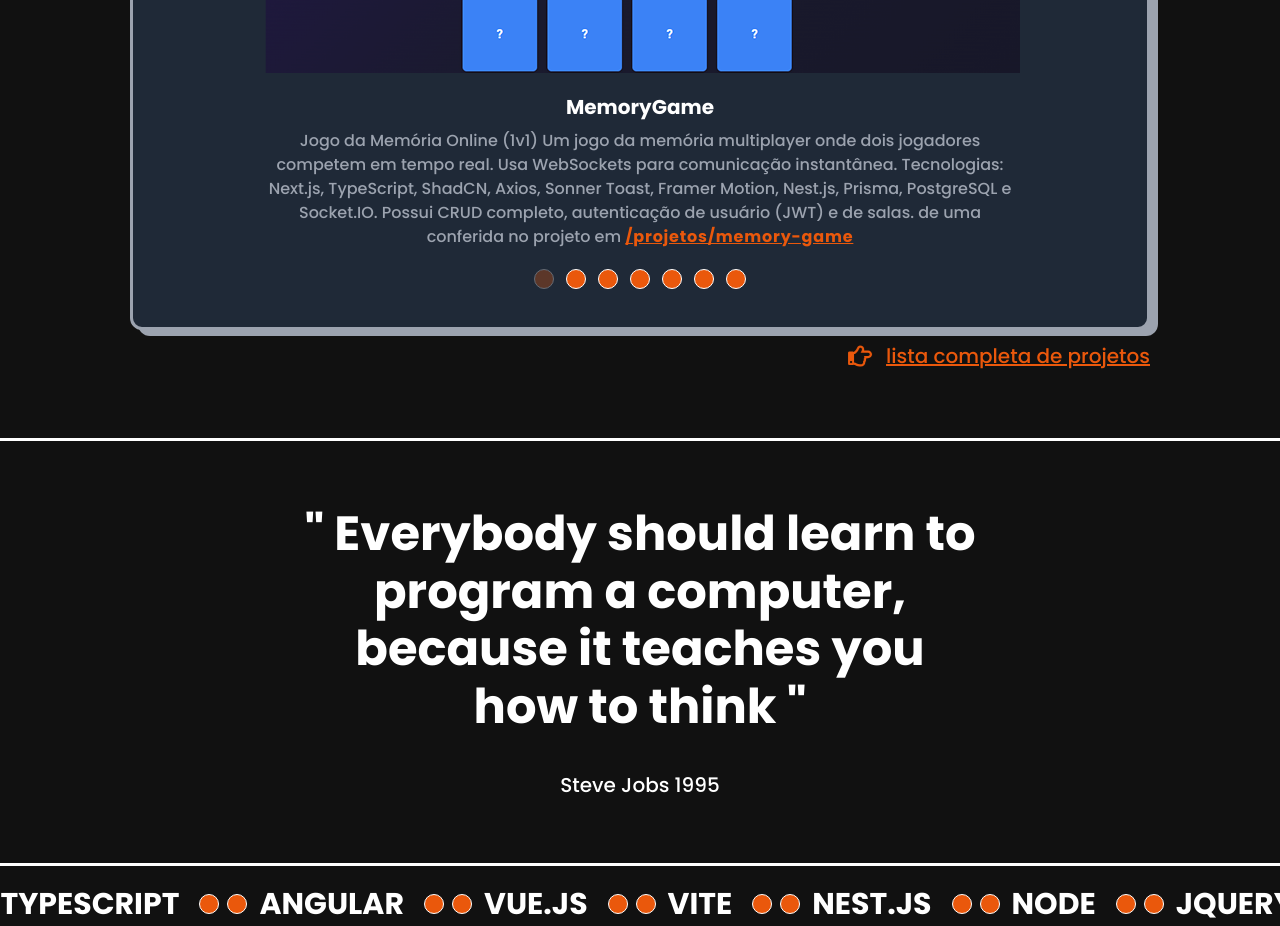
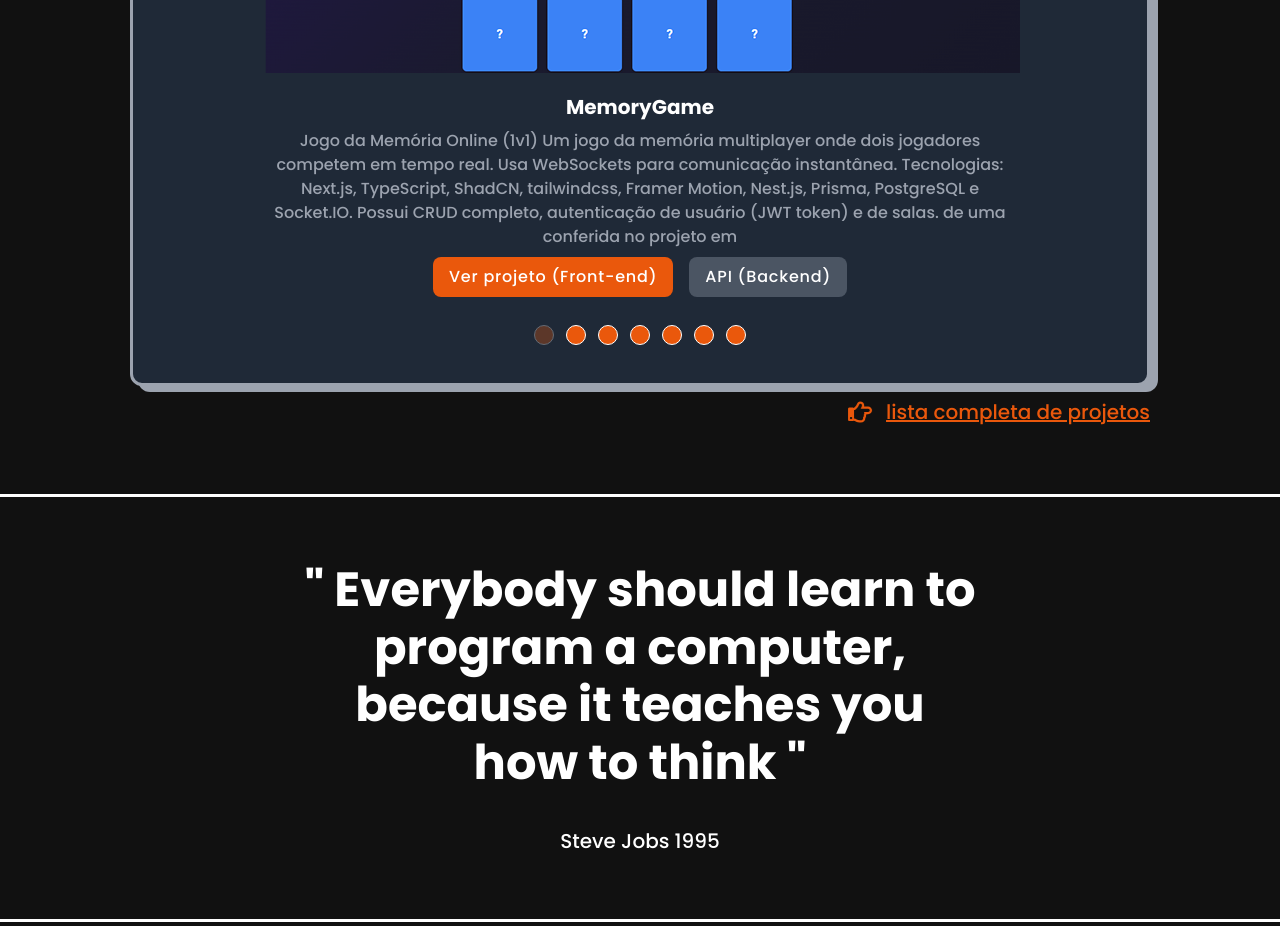
Before and after one commit to DuDupedrosa/new-portfolio, a Next.js app: page / in a window 1280 px wide. Shown: the part 2960-3886 px from the top of the page. Built offline with nearby package versions, Linux system fonts and the light colour scheme.

Commit message:
incluindo front + api nos projetos full stack

```diff
--- a/src/components/home/MyPortfolio/index.tsx
+++ b/src/components/home/MyPortfolio/index.tsx
@@ -1,6 +1,6 @@
 import PageTitle from "@/components/Common/PageTitle.tsx";
 import React, { useState } from "react";
-import Image from "next/image";
+import Image, { StaticImageData } from "next/image";
 
 // projetos
 import placa_mais from "@/assets/images/projects/placa_mais.png";
@@ -18,13 +18,21 @@ import { useTranslation } from "react-i18next";
 import { FaRegHandPointRight } from "react-icons/fa";
 import Link from "next/link";
 
-const projects = [
+const projects: {
+  image: StaticImageData;
+  description: string;
+  title: string;
+  link: string;
+  link_label: string;
+  api?: string;
+}[] = [
   {
     image: memory_game,
     description: "memory_game",
     title: "MemoryGame",
     link: "https://memory-game-ten-coral.vercel.app/",
     link_label: "memory-game",
+    api: "https://seal-app-zcw2g.ondigitalocean.app/docs",
   },
   {
     image: placa_mais,
@@ -39,6 +47,7 @@ const projects = [
     title: "RocketList",
     link: "http://rocket-list.vercel.app/",
     link_label: "rocket-list",
+    api: "https://monkfish-app-cupdt.ondigitalocean.app/api-docs",
   },
   {
     image: hexacode,
@@ -116,6 +125,24 @@ function PortfolioCard() {
                       </h3>
                       <p className="text-sm md:text-base font-medium text-gray-400 mt-2 text-center">
                         {t(project.description)} {t("call_action_see_project")}{" "}
+                        {project.api && project.api.length > 0 ? (
+                          <div className="flex gap-4 justify-center flex-wrap my-2">
+                            <a
+                              href={project.link}
+                              target="_blank"
+                              className="px-4 py-2 bg-orange-600 text-white rounded-lg  tracking-wider hover:bg-orange-500 transition"
+                            >
+                              {t("see_project_front")}
+                            </a>
+                            <a
+                              href={project.api}
+                              target="_blank"
+                              className="px-4 py-2 bg-gray-600 text-white rounded-lg tracking-wider hover:bg-gray-700 transition"
+                            >
+                              {t("see_project_backend")}
+                            </a>
+                          </div>
+                        ) : (
                           <a
                             href={project.link}
                             target="_blank"
@@ -125,6 +152,7 @@ function PortfolioCard() {
                               projectName: project.link_label,
                             })}
                           </a>
+                        )}
                       </p>
                     </div>
                   </div>
--- a/src/helpers/PorfolioItems/allProjects.ts
+++ b/src/helpers/PorfolioItems/allProjects.ts
@@ -1,8 +1,13 @@
 export const allProjectsItems = [
   {
-    name: "MemoryGame",
-    technologies: "Next.js / Nest.js / Prisma / Socket.IO / ...",
+    name: "MemoryGame-FrontEnd",
+    technologies: "Next.js / taiwindcss / Socket.IO / ...",
     link: "https://memory-game-ten-coral.vercel.app/",
+  },
+  {
+    name: "MemoryGame-API",
+    technologies: "Nest.js / Prisma / Socket.IO / PostgreSQL / ...",
+    link: "https://seal-app-zcw2g.ondigitalocean.app/docs",
   },
   {
     name: "PlacaMais",
@@ -15,9 +20,14 @@ export const allProjectsItems = [
     link: "https://hexacode-ten.vercel.app/",
   },
   {
-    name: "Rocket-List",
-    technologies: "html / styled-components / React / Express.js / ... ",
+    name: "Rocket-List-FrontEnd",
+    technologies: "html / styled-components / React / Vite.js / ... ",
     link: "http://rocket-list.vercel.app/",
+  },
+  {
+    name: "Rocket-List-API",
+    technologies: "Express / MongoDB / Node.js / JWT ... ",
+    link: "https://monkfish-app-cupdt.ondigitalocean.app/api-docs/",
   },
   {
     name: "Radar-Covid",
--- a/src/i18n/locales/en.json
+++ b/src/i18n/locales/en.json
@@ -16,7 +16,7 @@
   "open_new_job": "I'm available for a new project, come and talk to me.",
   "open_new_job_sub_title": "Let's turn your ideas into reality! Get in touch and let's discuss how I can help with your next project.",
   "placa_mais": "Freelance project developed with HTML, CSS and JavaScript, created completely from scratch. I only used a figma layout as a reference and wrote all the code manually.",
-  "memory_game": "Memory Game Online (1v1) A multiplayer memory game where two players compete in real time. Uses WebSockets for instant communication. Technologies: Next.js, TypeScript, ShadCN, Axios, Sonner Toast, Framer Motion, Nest.js, Prisma, PostgreSQL, and Socket.IO. Includes full CRUD, user authentication, and room authentication.",
+  "memory_game": "Memory Game Online (1v1) A multiplayer memory game where two players compete in real time. Uses WebSockets for instant communication. Technologies: Next.js, TypeScript, ShadCN, tailwindcss, Framer Motion, Nest.js, Prisma, PostgreSQL, and Socket.IO. Includes full CRUD, user authentication (JWT token), and room authentication.",
   "hexacode": "Freelance project developed with HTML, CSS, JavaScript and jQuery, created completely from scratch. I only used a figma layout as a reference and wrote all the code manually.",
   "rocket_list": "Full-stack project developed for study purposes, made entirely from scratch. The front-end was created using HTML, CSS Styled-Components, TypeScript and Vite.js (React). The back-end was implemented with Node.js, Express.js, and MongoDB, including the creation and management of a REST API with a complete CRUD and authentication flow using JSON Web Token.",
   "radar_covid": "Project developed for study purposes, created entirely from scratch. I used HTML, CSS(styled-components), TypeScript and Next.js (React) in the development. The project consumes a REST API with real COVID-19 data, presenting it in graphs, tables and forms.",
@@ -55,5 +55,7 @@
   "projects": "Projects",
   "who_am_i": "Who am I?",
   "scss_css": "CSS with SASS",
-  "next": "Next.js"
+  "next": "Next.js",
+  "see_project_front": "See project (Front-end)",
+  "see_project_backend": "API (Backend)"
 }
--- a/src/i18n/locales/pt.json
+++ b/src/i18n/locales/pt.json
@@ -15,7 +15,7 @@
   "socials_links": "Redes sociais",
   "open_new_job": "Estou disponível para um novo projeto, venha falar comigo.",
   "open_new_job_sub_title": "Vamos transformar suas ideias em realidade! Entre em contato e vamos discutir como posso ajudar no seu próximo projeto.",
-  "memory_game": "Jogo da Memória Online (1v1) Um jogo da memória multiplayer onde dois jogadores competem em tempo real. Usa WebSockets para comunicação instantânea. Tecnologias: Next.js, TypeScript, ShadCN, Axios, Sonner Toast, Framer Motion, Nest.js, Prisma, PostgreSQL e Socket.IO. Possui CRUD completo, autenticação de usuário (JWT) e de salas.",
+  "memory_game": "Jogo da Memória Online (1v1) Um jogo da memória multiplayer onde dois jogadores competem em tempo real. Usa WebSockets para comunicação instantânea. Tecnologias: Next.js, TypeScript, ShadCN, tailwindcss, Framer Motion, Nest.js, Prisma, PostgreSQL e Socket.IO. Possui CRUD completo, autenticação de usuário (JWT token) e de salas.",
   "placa_mais": "Projeto freelancer desenvolvido com HTML, CSS e JavaScript, criado completamente do zero. Utilizei apenas um layout no figma como referência e escrevi todo o código manualmente.",
   "hexacode": "Projeto freelancer desenvolvido com HTML, CSS, JavaScript e JQuery, criado completamente do zero. Utilizei apenas um layout no figma como referência e escrevi todo o código manualmente.",
   "rocket_list": "Projeto full-stack desenvolvido para fins de estudo, feito totalmente do zero. O front-end foi criado utilizando HTML, CSS Styled-Components, TypeScript e Vite.js (React). O back-end foi implementado com Node.js, Express.js, e MongoDB, incluindo a criação e o gerenciamento de uma API REST com um CRUD completo e fluxo de autenticação utilizando JSON Web Token.",
@@ -55,5 +55,7 @@
   "projects": "Projetos",
   "who_am_i": "Quem sou eu?",
   "scss_css": "CSS com SASS",
-  "next": "Next.js"
+  "next": "Next.js",
+  "see_project_front": "Ver projeto (Front-end)",
+  "see_project_backend": "API (Backend)"
 }
```
Lines whose indentation alone changed are shown as unchanged.
